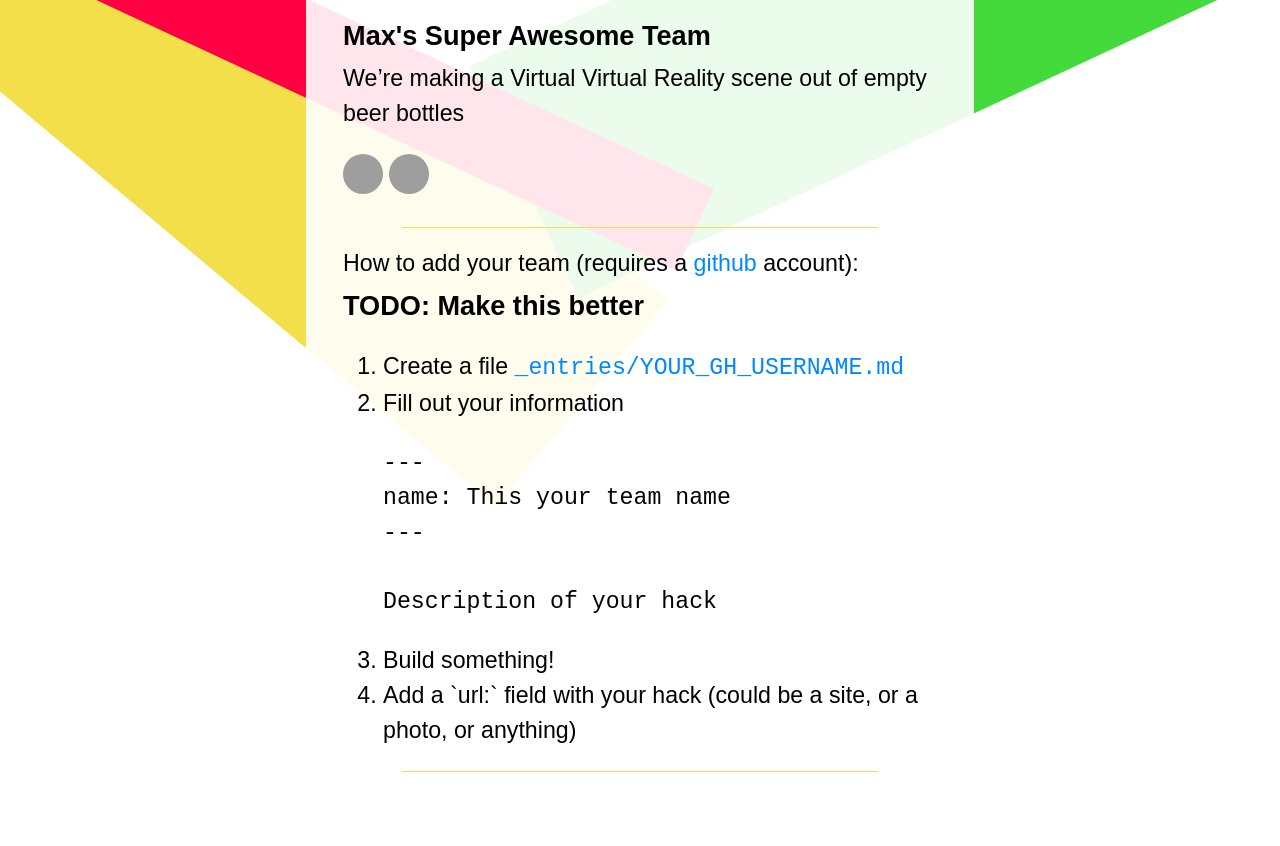
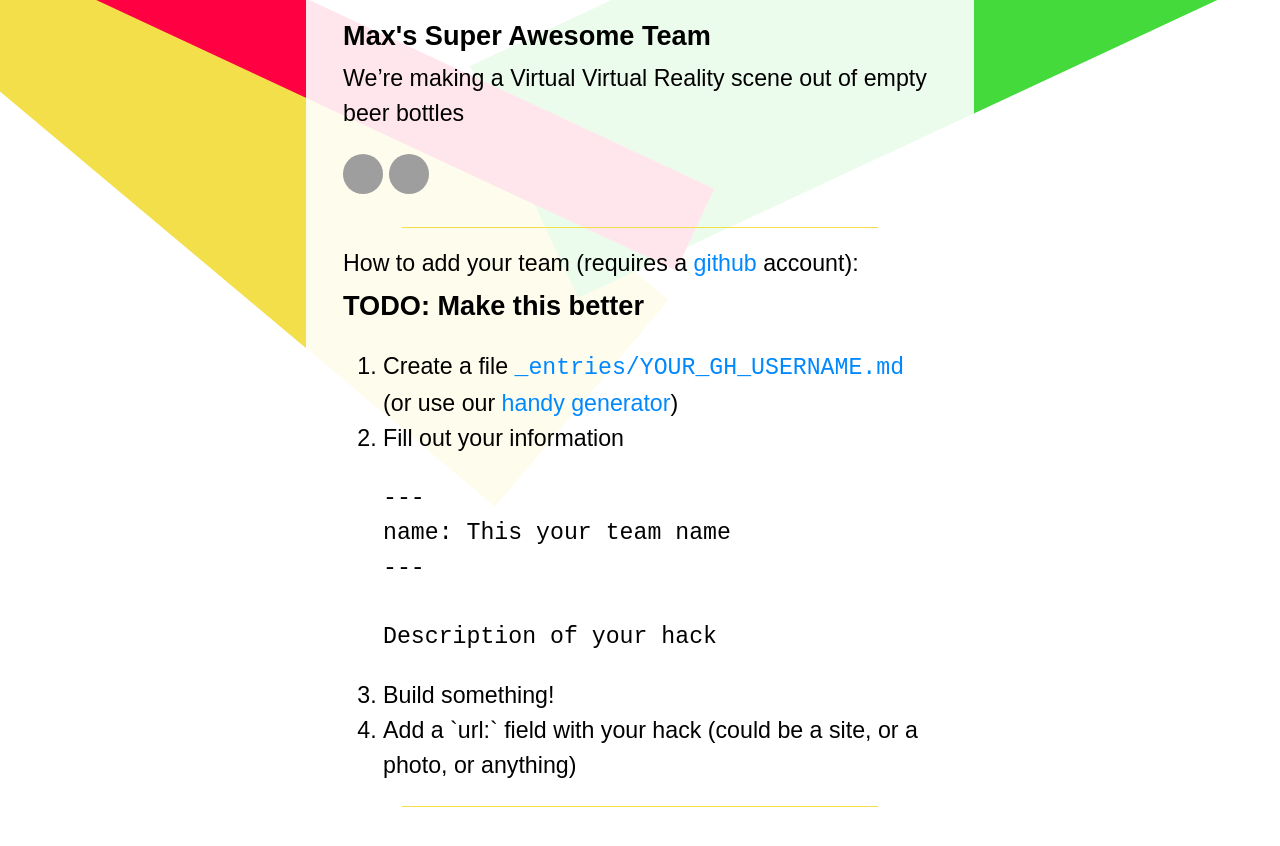
Before and after one commit to jsoxford/hack, a Jekyll site: the page built from entries.html, in a window 1280 px wide and 900 px high, scrolled down 641 px. Shown: the top 846 px of the window. Built offline with Jekyll 4.4.1, drawn with Linux system fonts in a browser that asks for light colours; grey boxes are pictures that could not be loaded.

Commit message:
Added link to entry generator

```diff
--- a/entries.html
+++ b/entries.html
@@ -28,7 +28,7 @@
 
 <ol>
   <li>
-    Create a file <code><a href="https://github.com/jsoxford/hack/new/master/_entries/new?filename=YOUR_GH_USERNAME.md&value=---%0Aname:%20%22%22%0Aurl:%20%22%22%0Aguide:%200%0A---%0A">_entries/YOUR_GH_USERNAME.md</a></code>
+    Create a file <code><a href="https://github.com/jsoxford/hack/new/master/_entries/new?filename=YOUR_GH_USERNAME.md&value=---%0Aname:%20%22%22%0Aurl:%20%22%22%0Aguide:%200%0A---%0A">_entries/YOUR_GH_USERNAME.md</a></code> (or use our <a href="entry">handy generator</a>)
   </li>
   <li>
     Fill out your information
```
